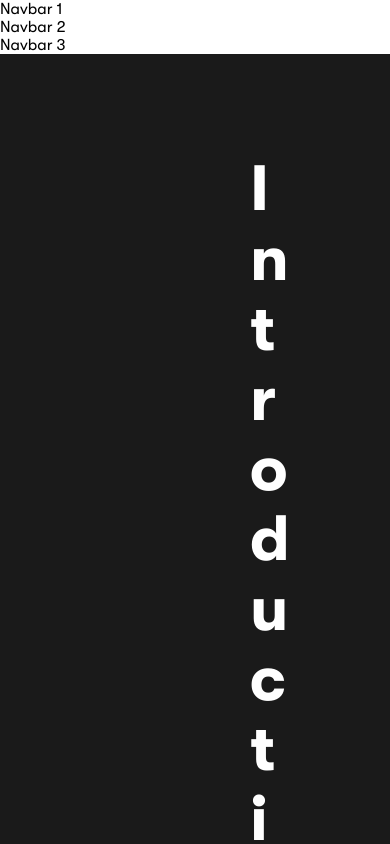
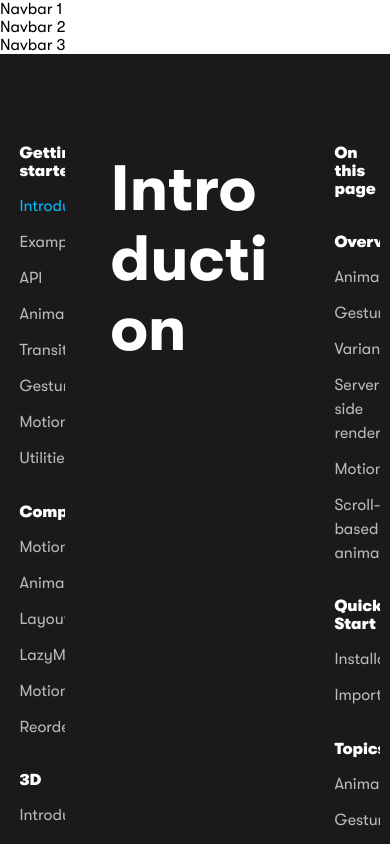
Before and after one commit to junioranheu/framer, a Next.js app: page /docs/introduction in a window 390 px wide. Built offline with nearby package versions, Linux system fonts and the light colour scheme.

Commit message:
Ajustar responsividade de doc.module.css

```diff
--- a/pages/docs/examples.js
+++ b/pages/docs/examples.js
@@ -3,8 +3,10 @@ import StylesGeral from '../../styles/geral.module.css'
 
 export default function Examples() {
     return (
-        <section className={Styles.principal}>
-            <span className={StylesGeral.titulo}>Examples</span>
+        <section className={Styles.wrapper}>
+            <div className={Styles.principal}>
+                <span className={StylesGeral.titulo}>Examples</span>
+            </div>
         </section>
     )
 }
--- a/pages/docs/index.js
+++ b/pages/docs/index.js
@@ -3,8 +3,10 @@ import StylesGeral from '../../styles/geral.module.css'
 
 export default function Index() {
     return (
-        <section className={Styles.principal}>
-            <span className={StylesGeral.titulo}>Index</span>
+        <section className={Styles.wrapper}>
+            <div className={Styles.principal}>
+                <span className={StylesGeral.titulo}>Index</span>
+            </div>
         </section>
     )
 }
--- a/pages/docs/introduction.js
+++ b/pages/docs/introduction.js
@@ -7,8 +7,10 @@ import ItensSidebarDireita from '../../utils/sidebar/doc.itensSidebarDireita';
 export default function Introduction() {
     return (
         <Fragment>
-            <section className={Styles.principal}>
-                <span className={StylesGeral.titulo}>Introduction</span>
+            <section className={Styles.wrapper}>
+                <div className={Styles.principal}>
+                    <span className={StylesGeral.titulo}>Introduction</span>
+                </div>
             </section>
 
             <Sidebar itens={ItensSidebarDireita()} justify={'center'} />
--- a/styles/doc.module.css
+++ b/styles/doc.module.css
@@ -1,10 +1,16 @@
-.principal {
+.wrapper {
     /* background-color: pink; */
     width: 66.6vw;
     height: 100vh;
     overflow-y: auto;
 
     margin-top: 100px;
-    padding-left: 250px;
-    padding-right: 250px;
+
+    display: flex;
+    justify-content: center;
 }
+
+.principal {
+    /* background-color: blue !important; */
+    width: 65%;
+}
```
